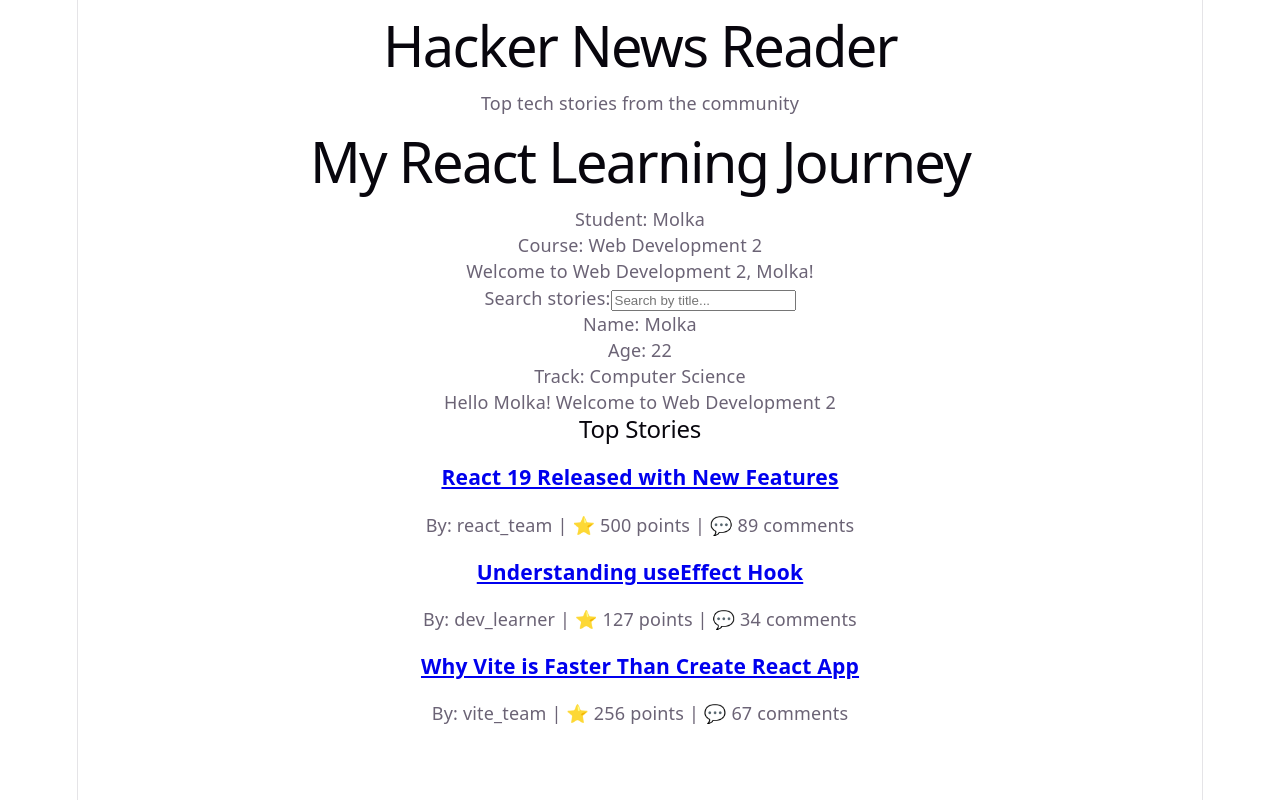
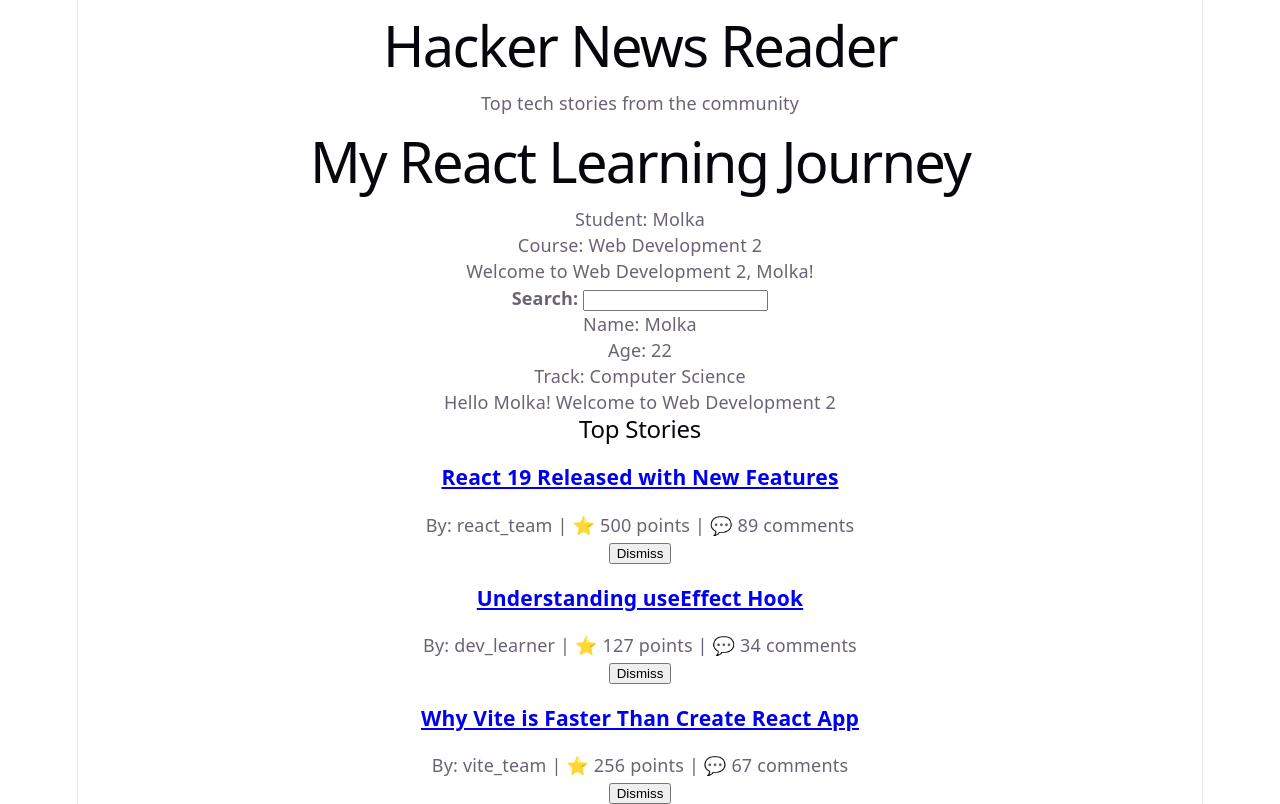
Before and after one commit to Molka-web/my-react-project, a React (Vite) app: page / in a window 1280 px wide. Built offline with nearby package versions, Linux system fonts and the light colour scheme.

Commit message:
Week 8: Reusable components, composition and item removal

```diff
--- a/src/App.jsx
+++ b/src/App.jsx
@@ -2,7 +2,7 @@ import { useState, useEffect } from 'react'
 
 const courseTitle = "Web Development 2"
 
-// ========== WEEK 7 COMPONENTS ==========
+// ========== WEEK 8 COMPONENTS ==========
 
 const Header = () => {
   return (
@@ -13,23 +13,22 @@ const Header = () => {
   )
 }
 
-const Search = ({ searchTerm, onSearch }) => {
-  console.log("Search rendered")
+const InputWithLabel = ({ id, type = "text", value, onInputChange, children }) => {
   return (
-    <div>
-      <label htmlFor="searchInput">Search stories:</label>
+    <>
+      <label htmlFor={id}>{children}</label>
+      &nbsp;
       <input
-        type="text"
-        id="searchInput"
-        value={searchTerm}
-        onChange={onSearch}
-        placeholder="Search by title..."
+        id={id}
+        type={type}
+        value={value}
+        onChange={onInputChange}
       />
-    </div>
+    </>
   )
 }
 
-const Item = ({ story }) => {
+const Item = ({ story, onRemoveItem }) => {
   return (
     <div>
       <h3>
@@ -38,17 +37,20 @@ const Item = ({ story }) => {
         </a>
       </h3>
       <p>By: {story.author} | ⭐ {story.points} points | 💬 {story.num_comments} comments</p>
+      <button type="button" onClick={() => onRemoveItem(story.objectID)}>
+        Dismiss
+      </button>
     </div>
   )
 }
 
-const List = ({ stories }) => {
+const List = ({ stories, onRemoveItem }) => {
   console.log("List rendered")
   return (
     <div>
       <h2>Top Stories</h2>
       {stories.map((story) => (
-        <Item key={story.objectID} story={story} />
+        <Item key={story.objectID} story={story} onRemoveItem={onRemoveItem} />
       ))}
     </div>
   )
@@ -71,7 +73,7 @@ const App = () => {
     console.log('Saved to localStorage:', searchTerm)
   }, [searchTerm])
 
-  const stories = [
+  const initialStories = [
     {
       objectID: 1,
       title: "React 19 Released with New Features",
@@ -98,8 +100,15 @@ const App = () => {
     }
   ]
 
+  const [stories, setStories] = useState(initialStories)
+
   const handleSearch = (event) => {
     setSearchTerm(event.target.value)
+  }
+
+  const handleRemoveStory = (objectID) => {
+    const newStories = stories.filter((story) => story.objectID !== objectID)
+    setStories(newStories)
   }
 
   const filteredStories = stories.filter((story) => {
@@ -127,7 +136,13 @@ const App = () => {
       <p>Course: {courseTitle}</p>
       <p>Welcome to {courseTitle}, {studentName}!</p>
 
-      <Search searchTerm={searchTerm} onSearch={handleSearch} />
+      <InputWithLabel
+        id="search"
+        value={searchTerm}
+        onInputChange={handleSearch}
+      >
+        <strong>Search:</strong>
+      </InputWithLabel>
 
       <p>Name: {student.name}</p>
       <p>Age: {student.age}</p>
@@ -135,19 +150,19 @@ const App = () => {
 
       <p>{sayHello()}</p>
 
-      <List stories={filteredStories} />
+      <List stories={filteredStories} onRemoveItem={handleRemoveStory} />
     </div>
   )
 }
 
 export default App
 
-// ========== WEEK 7 REFLECTION ==========
-// What is a controlled component?
-//    A component where React controls the input value via state
+// ========== WEEK 8 REFLECTION ==========
+// What makes a component reusable?
+//    Generic props (not domain-specific like "searchTerm"), no hard-coded values
 //
-// What is a side effect in React?
-//    Operations that interact with the outside world (localStorage, API calls)
+// What is component composition?
+//    Using children prop to pass JSX content into a component
 //
-// Why do we use useEffect instead of calling code directly?
-//    To avoid running side effects on every render unnecessarily
+// Why do we pass handlers down the component tree?
+//    To keep state in the parent component while allowing child components to trigger updates
```
